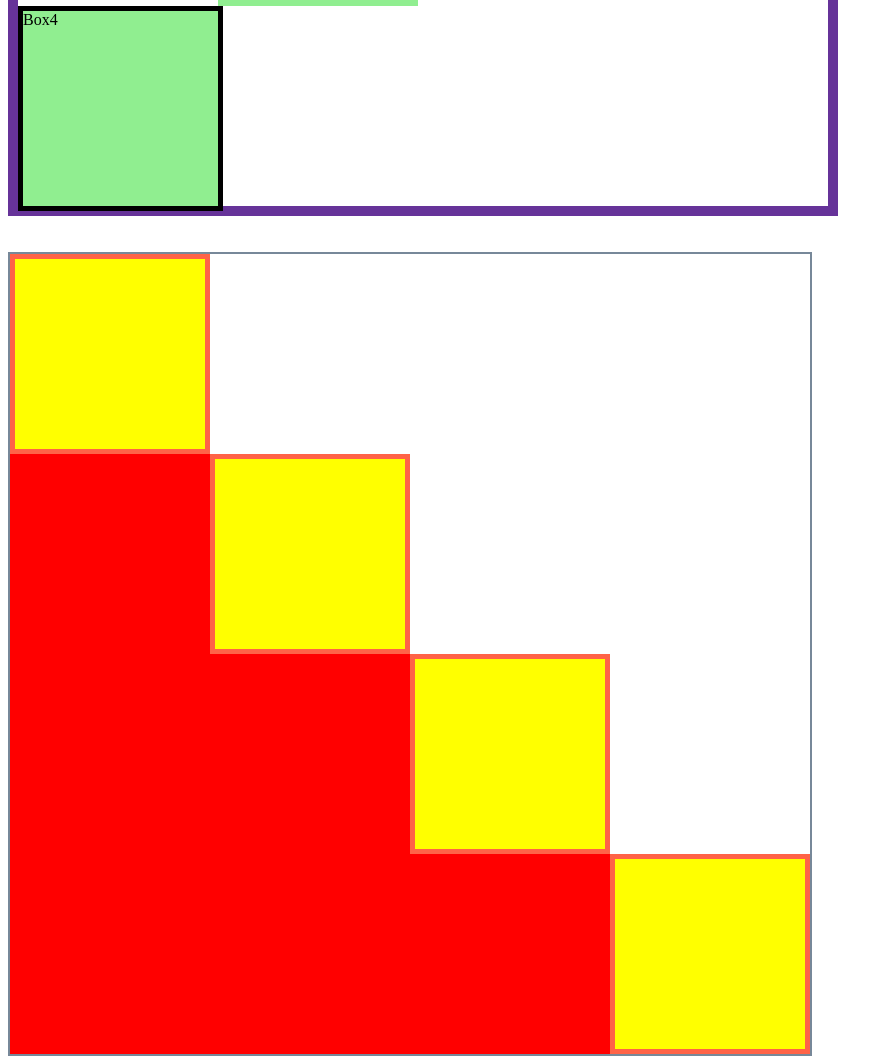
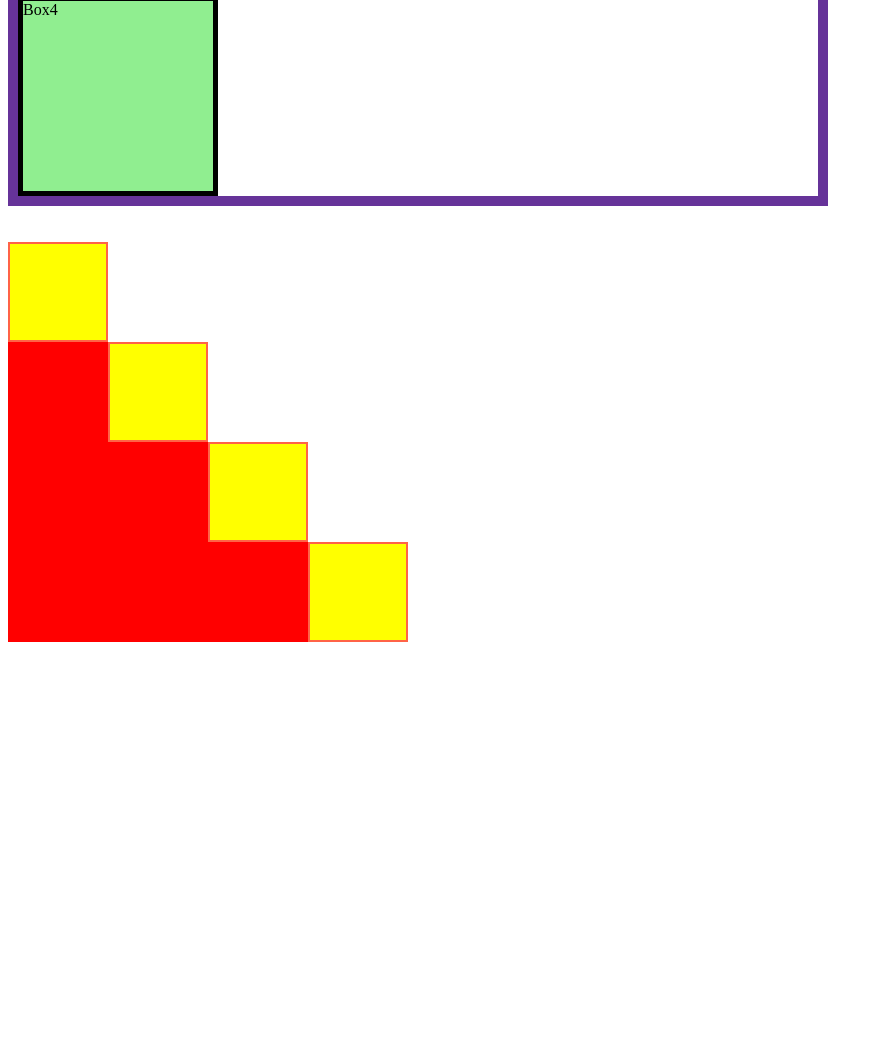
Before and after one commit to fbw-d09/uib-box-model-stairway-to-heaven-blumix77, a website: page index.html in a window 1280 px wide. Shown: the part 622-1678 px from the top of the page, without its empty margins (0-893 px from the left). After the commit the page ends 1272 px from the top, so only its background shows below. Drawn offline with Linux system fonts and the light colour scheme.

Commit message:
finally_solved

```diff
--- a/index.html
+++ b/index.html
@@ -9,31 +9,27 @@
 </head>
 <body>
     <section class="rahmen">
-            <div class="box-1">Box1</div><!--
-         --><div class="box-2">
+            <div class="box-1">Box1</div>
+            <div class="box-2">
             Box2
-            </div><!--  --><div class="box-3">Box3</div><!--  --><div class="box-4">Box4</div>
+            </div>
+            <div class="box-3">Box3</div><div class="box-4">Box4</div>
     </section>
     <br><br>
-    <section id="rahmen2">
-        <div id="bg1">
-        </div>
-        <div id="br1">
-            <div id="bg2">
-            </div>
-        </div>
-        <div id="br2">
-            <div id="bg3">
-            </div>
-        </div>
-        <div id="br3">
-            <div id="bg4">
-        </div>
+
+    <div class="gelbebox"></div>
+
+    <div class="rotebox1">
+        <div class="gelbebox"></div>
     </div>
-    </section>
 
+    <div class="rotebox2">
+        <div class="gelbebox"></div>
+    </div>
 
-
+    <div class="rotebox3">
+        <div class="gelbebox"></div>
+    </div>
 
 </body>
 </html>
--- a/style.css
+++ b/style.css
@@ -1,12 +1,7 @@
-body {
-    height: 100vh;
-    width: 100%;
-}
-
 .rahmen {
     border: 10px solid rebeccapurple;
-    width: 810px;
-    height: 810px;
+    width: 800px;
+    height: 800px;
 }
 
 .box-1,.box-2,.box-3,.box-4 {
@@ -17,13 +12,14 @@ body {
 
 .box-1 {
     display: block;
-    margin-left: 610px;
+    margin-left: 600px;
     }
 
 .box-2 {
     display: inline-block;
     margin-left: 400px;
     border: 5px solid black;
+    box-sizing: border-box;
 }
 
 .box-3 {
@@ -35,70 +31,32 @@ body {
 .box-4 {
     display: block;
     border: 5px solid black;
-    width: 195px;
-    height: 195px;
-    margin-bottom: 200px;
+    box-sizing: border-box;
+}
 
+.gelbebox {
+        width: 100px;
+        height: 100px;
+        background-color: yellow;
+        box-sizing: border-box;
+        border: 2px solid tomato;
+    }
+
+.rotebox1 {
+    width: 100px;
+    padding-left: 100px;
+    background-color: red;
 
 }
 
-#rahmen2 {
-        width: 800px;
-        height: 800px;
-        background-color: white;
-        border: 2px solid lightslategray;
-    }
+.rotebox2 {
+    width: 100px;
+    padding-left: 200px;
+    background-color: red;
+}
 
-    #bg1
-    {
-        border: 5px solid tomato;
-        box-sizing: border-box;
-        width: 25%;
-        height: 25%;
-        background-color:yellow;
-    }
-    #br1
-    {
-        width: 25%;
-        height: 25%;
-        background-color: red;
-        padding-left: 25%;
-    }
-    #bg2
-    {
-        border: 5px solid tomato;
-        box-sizing: border-box;
-        width: 100%;
-        height: 100%;
-        background-color:yellow;
-    }
-    #br2
-    {
-        width: 25%;
-        height: 25%;
-        background-color: red;
-        padding-left: 50%;
-    }
-    #bg3
-    {
-        border: 5px solid tomato;
-        box-sizing: border-box;
-        width: 100%;
-        height: 100%;
-        background-color:yellow;
-    }
-    #br3
-    {
-        width: 25%;
-        height: 25%;
-        background-color: red;
-        padding-left: 75%;
-    }
-    #bg4
-    {
-        border: 5px solid tomato;
-        box-sizing: border-box;
-        width: 100%;
-        height: 100%;
-        background-color:yellow;
-    }
+.rotebox3 {
+    width: 100px;
+    padding-left: 300px;
+    background-color: red;
+}
```
